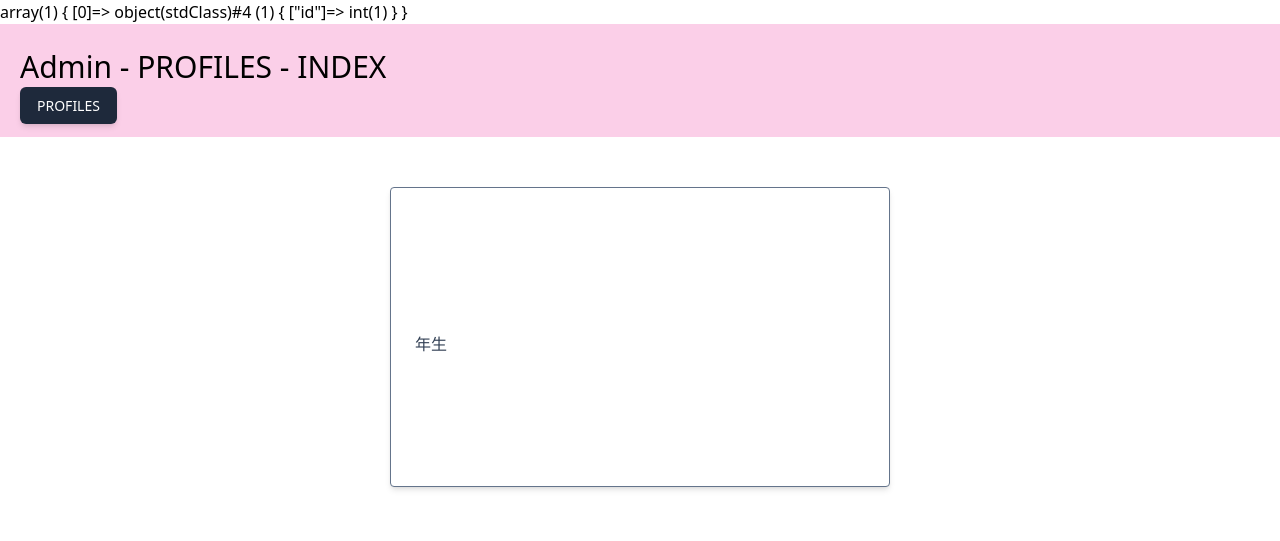
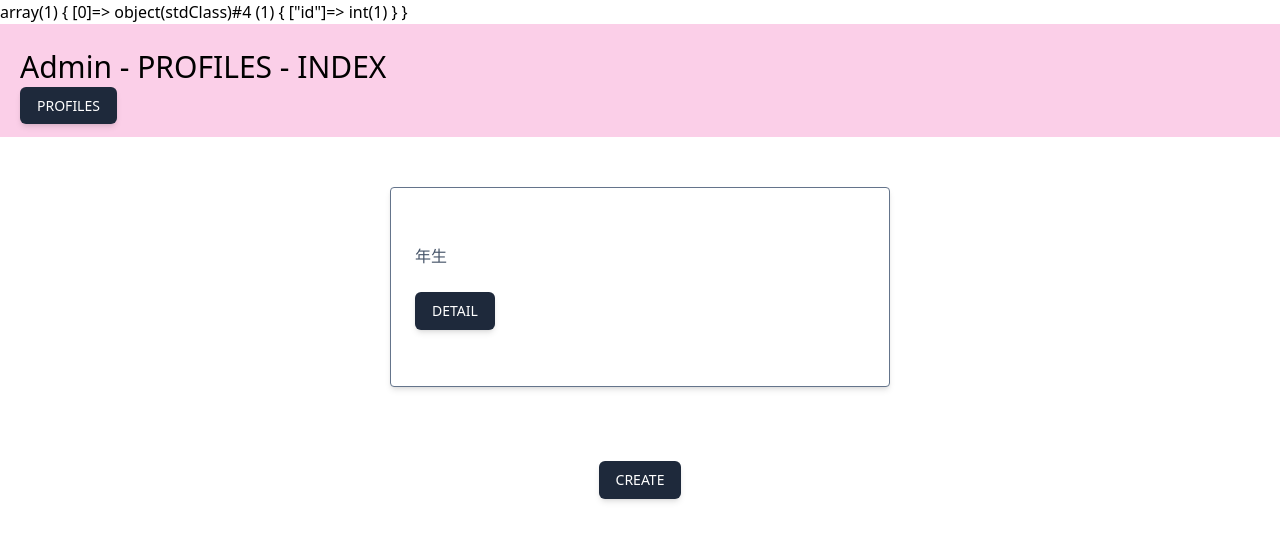
Before and after one commit to UTakuto/app1, a PHP site: page /admin/products/index.php in a window 1280 px wide. Shown: the top 541 px of the page. Run offline with PHP 8.4, Linux system fonts and the light colour scheme; tables that the repository leaves empty or names only in its code hold one stand-in row (values such as "Sample post"); data that the repository does not hold is empty; a stand-in replaces the project's code that opens the database connection; some libraries are stand-ins or nearby versions.

Commit message:
管理画面用の製品一覧表示機能のスタイルを改善し、表示内容を更新

```diff
--- a/admin/products/index.php
+++ b/admin/products/index.php
@@ -42,42 +42,30 @@ catch(Exception $error){
         <?php require __DIR__ . "/../header.php"; ?>
         <main class="p-10 flex flex-row flex-wrap items-center justify-center">
         <?php foreach($products as $product) : ?>
-            <div class="border-solid border-[1px] border-slate-500 w-[500px] h-[300px] flex items-center m-[10px] rounded overflow-hidden shadow-md bg-white">
-                <div class="px-6">
-                    <div class="text-[25px] font-bold"><?= $product -> title ?></div>
-                    <p class="text-slate-700 leading-normal font-light pt-[16px] pb-[2px]">
-                        <?= $product -> catchcopy ?>
-                    </p>
-                    <p class="text-slate-700 leading-normal font-light py-[2px]">
-                        <?= $product -> thumbnail ?>
-                    </p>
-                    <p class="text-slate-700 leading-normal font-light py-[2px]">
+            <div class="border-solid border-[1px] border-slate-500 w-[500px] h-[200px] flex items-center m-[10px] rounded overflow-hidden shadow-md bg-white">
+                <div class="px-6 py-4">
+                    <div class="text-[20px] font-bold"><?= $product -> title ?></div>
+                    <figure class="text-slate-600 leading-normal font-light">
+                       <img src="<?= $product -> thumbnail ?>">
+                    </figure>
+                    <p class="text-slate-600 leading-normal font-light">
                         <?= $product -> style ?>
                     </p>
-                    <p class="text-slate-700 leading-normal font-light py-[2px]">
+                    <p class="text-slate-600 leading-normal font-light">
                         <?= $product -> grade ?>年生
                     </p>
-                    <p class="text-slate-700 leading-normal font-light py-[2px]">
-                        <?= $product -> skill ?>
-                    </p>
-                    <p class="text-slate-700 leading-normal font-light py-[2px]">
-                        <?= $product -> demo ?>
-                    </p>
-                    <p class="text-slate-700 leading-normal font-light py-[2px]">
-                        <?= $product -> period ?>
-                    </p>
-                    <!-- <a href="./detail.php?id=<?= $product -> id ?>" class="inline-block rounded-md bg-slate-800 py-2 px-4 mt-6 border border-transparent text-center text-sm text-white transition-all shadow-md hover:shadow-lg focus:bg-slate-700 focus:shadow-none active:bg-slate-700 hover:bg-slate-700 active:shadow-none disabled:pointer-events-none disabled:opacity-50 disabled:shadow-none">
+                    <a href="#" class="inline-block rounded-md bg-slate-800 py-2 px-4 mt-6 border border-transparent text-center text-sm text-white transition-all shadow-md hover:shadow-lg focus:bg-slate-700 focus:shadow-none active:bg-slate-700 hover:bg-slate-700 active:shadow-none disabled:pointer-events-none disabled:opacity-50 disabled:shadow-none">
                         DETAIL
-                    </a> -->
+                    </a>
                 </div>
             </div>
         <?php endforeach ?>
     </main>
-    <!-- <div class="flex justify-center align-center">
+    <div class="flex justify-center align-center">
         <a href="create.php" class="inline-block rounded-md bg-slate-800 py-2 px-4 mt-6 border border-transparent text-center text-sm text-white transition-all shadow-md hover:shadow-lg focus:bg-slate-700 focus:shadow-none active:bg-slate-700 hover:bg-slate-700 active:shadow-none disabled:pointer-events-none disabled:opacity-50 disabled:shadow-none">
             CREATE
         </a>
-    </div> -->
+    </div>
 
     </div>
 </body>
```
